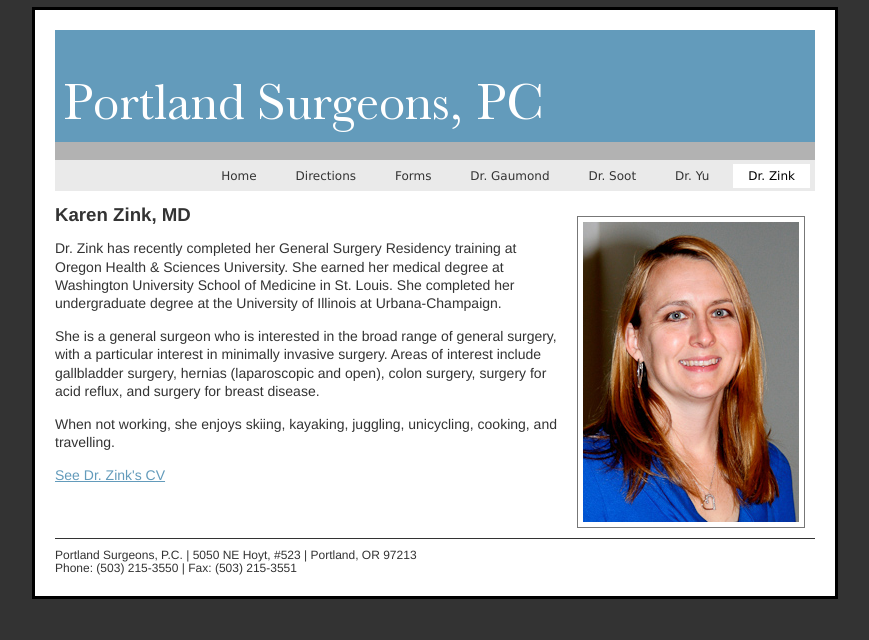
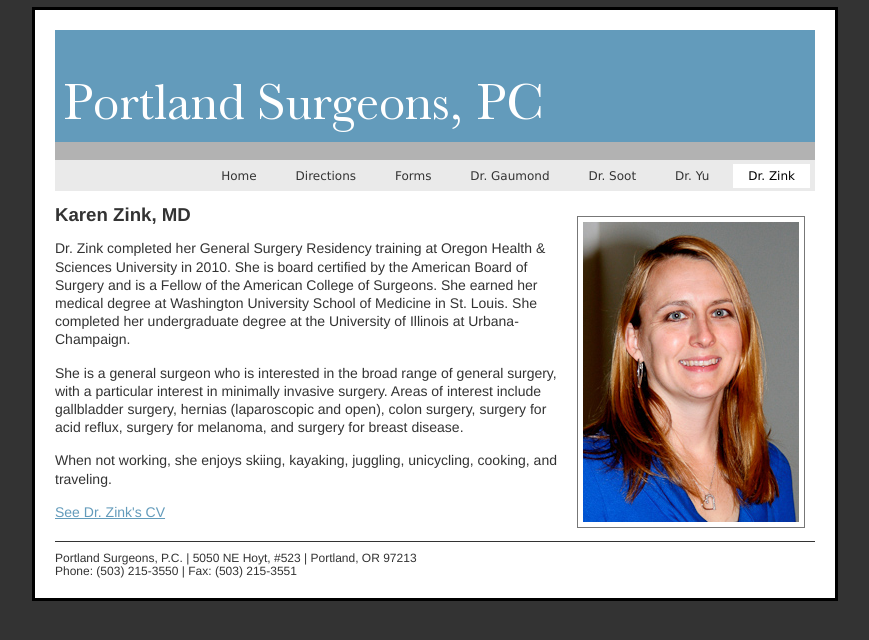
Before and after one commit to danz1976/portland-surgeons, a PHP site: page /zink.php in a window 1280 px wide. Shown: the top 640 px of the page, without its empty margins (205-1074 px from the left). Run offline with PHP 8.4, Linux system fonts and the light colour scheme; style sheets or scripts are compiled from the project's sources.

Commit message:
updated karens writeup

```diff
--- a/zink.php
+++ b/zink.php
@@ -4,22 +4,21 @@
 
 <h2>Karen Zink, MD</h2>
 
-<p>
-Dr. Zink has recently completed her General Surgery Residency training at Oregon Health
-&amp; Sciences University. She earned her medical degree at Washington University School of
-Medicine in St. Louis. She completed her undergraduate degree at the University of Illinois at
-Urbana-Champaign.
-</p>
+<p>Dr. Zink completed her General Surgery Residency training at Oregon Health &amp;
+Sciences University in 2010. She is board certified by the American Board of
+Surgery and is a Fellow of the American College of Surgeons.  She earned her
+medical degree at Washington University School of Medicine in St. Louis. She
+completed her undergraduate degree at the University of Illinois at
+Urbana-Champaign.</p>
 
-<p>
-She is a general surgeon who is interested in the broad range of general surgery, with a particular
-interest in minimally invasive surgery. Areas of interest include gallbladder surgery, hernias
-(laparoscopic and open), colon surgery, surgery for acid reflux, and surgery for breast disease.
-</p>
+<p>She is a general surgeon who is interested in the broad range of general
+surgery, with a particular interest in minimally invasive surgery. Areas of
+interest include gallbladder surgery, hernias (laparoscopic and open), colon
+surgery, surgery for acid reflux, surgery for melanoma, and surgery for breast
+disease.</p>
 
-<p>
-When not working, she enjoys skiing, kayaking, juggling, unicycling, cooking, and travelling.
-</p>
+<p>When not working, she enjoys skiing, kayaking, juggling, unicycling,
+cooking, and traveling.</p>
 
 <a href="zink-cv.php">See Dr. Zink's CV</a>
 
```
